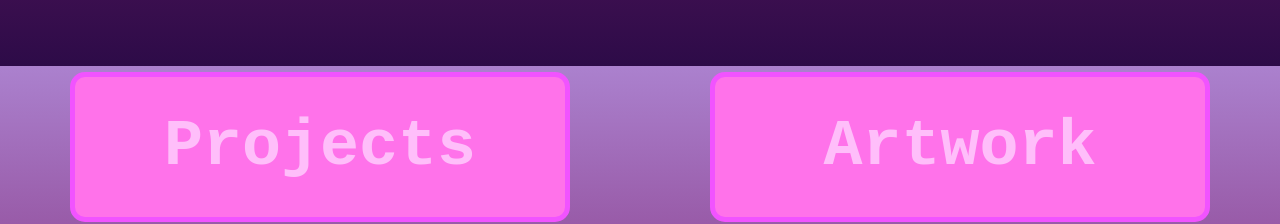
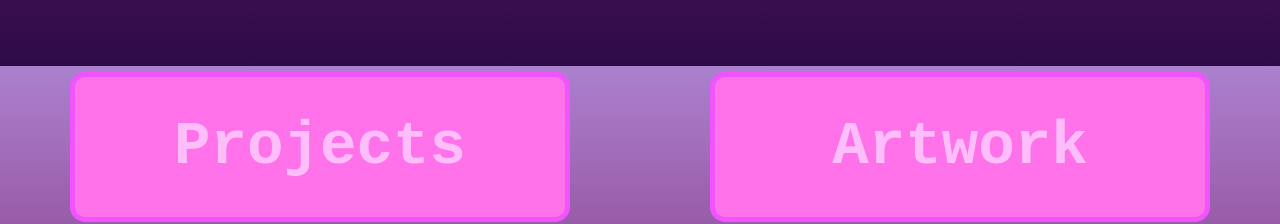
Before and after one commit to MeganTran6023/MeganTran6023.github.io, a plain HTML site: page index.html in a window 1280 px wide. Shown: the part 734-958 px from the top of the page. Drawn offline with nearby package versions, Linux system fonts and the light colour scheme.

Commit message:
Add files via upload

```diff
--- a/style.css
+++ b/style.css
@@ -145,7 +145,7 @@ body, html {
 }
 
 .box-text {
-  font-size: 65px;
+  font-size: 380%;
   opacity: 1;
 }
 
```
